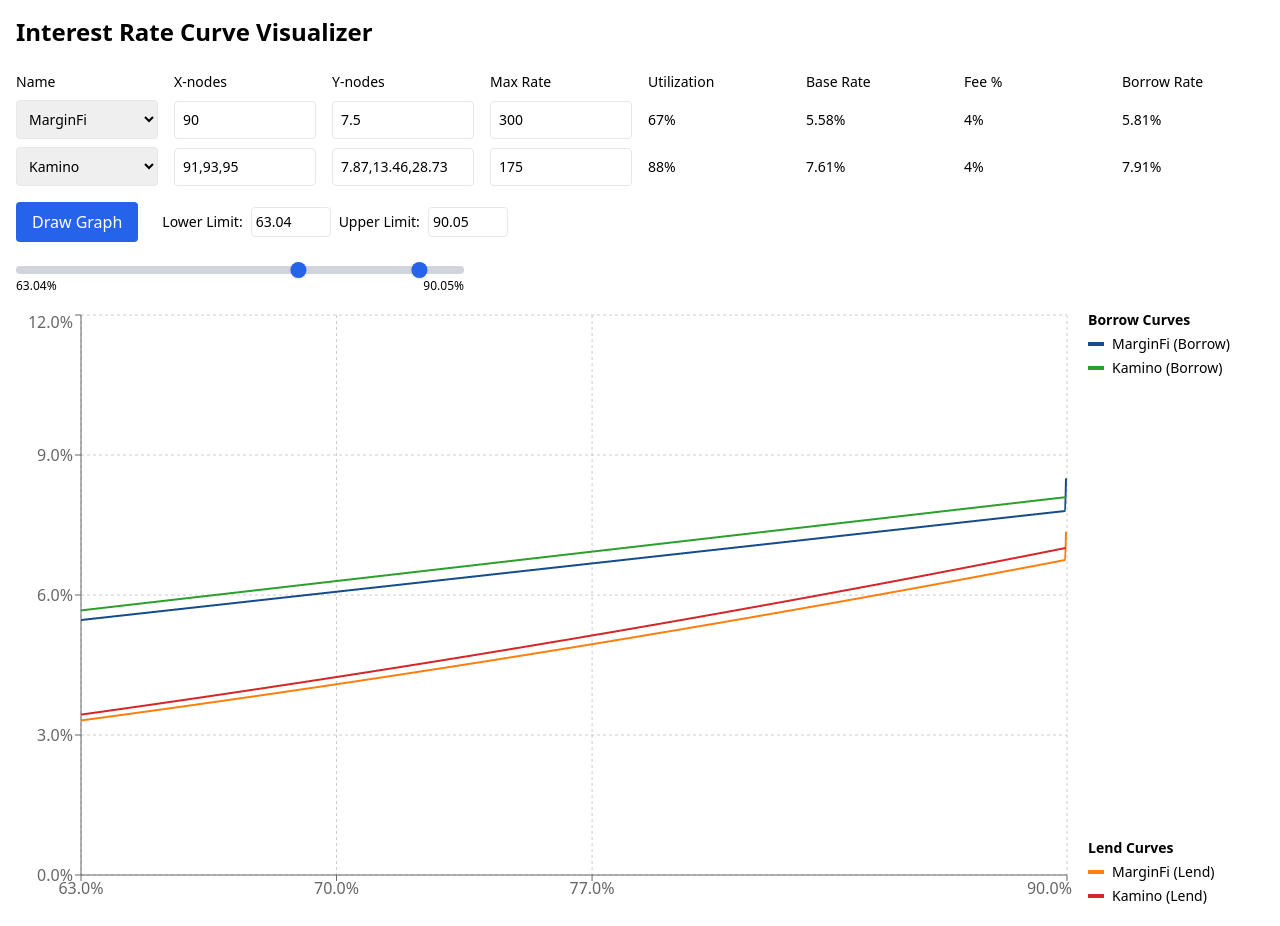
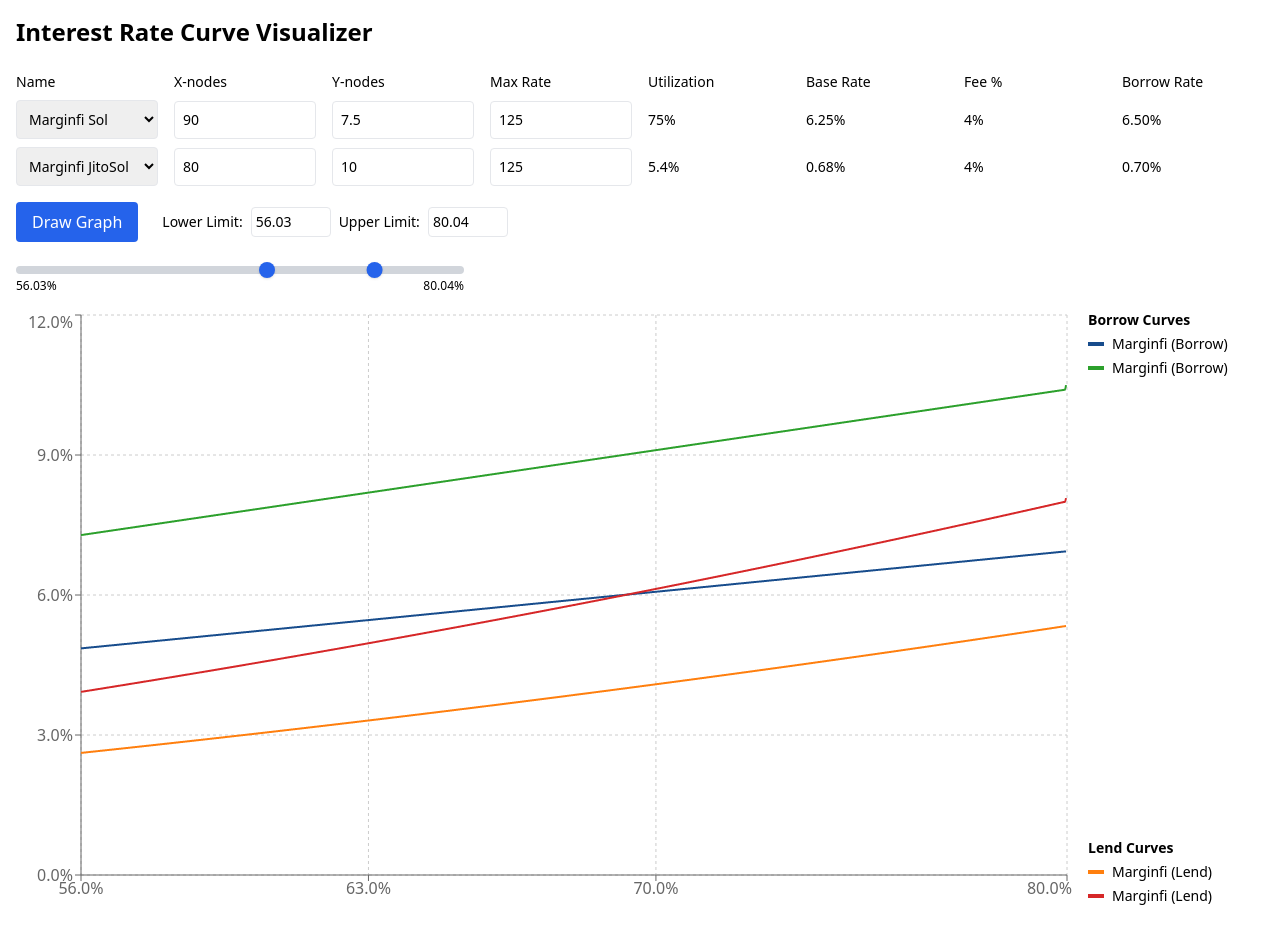
Before and after one commit to efhayes2/interest-rate-curve-app, a React (Vite) app: page / in a window 1280 px wide. Built offline with nearby package versions, Linux system fonts and the light colour scheme.

Commit message:
updated curves.json

```diff
--- a/public/data/curves.json
+++ b/public/data/curves.json
@@ -1,22 +1,246 @@
 [
   {
-    "name": "MarginFi",
+    "name": "Marginfi",
     "type": "Borrow",
-    "token": "SOL",
-    "x": [90],
-    "y": [7.5],
-    "max_rate": 300,
-    "current_utilization": 67,
+    "token": "Sol",
+    "x": [
+      90
+    ],
+    "y": [
+      7.5
+    ],
+    "max_rate": 125,
+    "current_utilization": 75,
+    "protocol_fee": 4
+  },
+  {
+    "name": "Marginfi",
+    "type": "Borrow",
+    "token": "JitoSol",
+    "x": [
+      80
+    ],
+    "y": [
+      10
+    ],
+    "max_rate": 125,
+    "current_utilization": 5.4,
+    "protocol_fee": 4
+  },
+  {
+    "name": "Marginfi",
+    "type": "Borrow",
+    "token": "mSol",
+    "x": [
+      80
+    ],
+    "y": [
+      10
+    ],
+    "max_rate": 125,
+    "current_utilization": 8.8,
+    "protocol_fee": 4
+  },
+  {
+    "name": "Marginfi",
+    "type": "Borrow",
+    "token": "USDC",
+    "x": [
+      85
+    ],
+    "y": [
+      10
+    ],
+    "max_rate": 125,
+    "current_utilization": 57.4,
+    "protocol_fee": 4
+  },
+  {
+    "name": "Marginfi",
+    "type": "Borrow",
+    "token": "USDG",
+    "x": [
+      90
+    ],
+    "y": [
+      10
+    ],
+    "max_rate": 125,
+    "current_utilization": 40.2,
+    "protocol_fee": 4
+  },
+  {
+    "name": "Marginfi",
+    "type": "Borrow",
+    "token": "USDS",
+    "x": [
+      80
+    ],
+    "y": [
+      10
+  ],
+    "max_rate": 125,
+    "current_utilization": 33.2,
+    "protocol_fee": 4
+  },
+  {
+    "name": "Marginfi",
+    "type": "Borrow",
+    "token": "PYUSD",
+    "x": [
+      80
+    ],
+    "y": [
+      10
+    ],
+    "max_rate": 125,
+    "current_utilization": 53.3,
     "protocol_fee": 4
   },
   {
     "name": "Kamino",
     "type": "Borrow",
-    "token": "SOL",
-    "x": [91, 93, 95],
-    "y": [7.87, 13.46, 28.73],
-    "max_rate": 175,
-    "current_utilization": 88,
+    "token": "Sol",
+    "x": [
+      91.0,
+      93.0,
+      95.0
+    ],
+    "y": [
+      7.87,
+      13.46,
+      28.73
+    ],
+    "max_rate": 175.0,
+    "current_utilization": 89,
+    "protocol_fee": 4
+  },
+  {
+    "name": "Kamino",
+    "type": "Borrow",
+    "token": "JitoSol",
+    "x": [
+      80.0,
+      85.0,
+      90.0,
+      95.0
+    ],
+    "y": [
+      25.0,
+      37.0,
+      55.0,
+      86.0
+    ],
+    "max_rate": 139.0,
+    "current_utilization": 0.5,
+    "protocol_fee": 4
+  },
+  {
+    "name": "Kamino",
+    "type": "Borrow",
+    "token": "mSol",
+    "x": [
+      60.0,
+      70.0,
+      80.0,
+      90.0,
+      95.0
+    ],
+    "y": [
+      8.0,
+      9.0,
+      10.0,
+      12.0,
+      15.0
+    ],
+    "max_rate": 139.0,
+    "current_utilization": 1.34,
+    "protocol_fee": 4
+  },
+  {
+    "name": "Kamino",
+    "type": "Borrow",
+    "token": "USDC",
+    "x": [
+      95.0
+    ],
+    "y": [
+      6.18
+    ],
+    "max_rate": 46.0,
+    "current_utilization": 89,
+    "protocol_fee": 4
+  },
+  {
+    "name": "Kamino",
+    "type": "Borrow",
+    "token": "USDS",
+    "x": [
+      85.0,
+      90.0,
+      95.0
+    ],
+    "y": [
+      12.0,
+      21.0,
+      53.0
+    ],
+    "max_rate": 158.0,
+    "current_utilization": 64,
+    "protocol_fee": 4
+  },
+  {
+    "name": "Kamino",
+    "type": "Borrow",
+    "token": "USDG",
+    "x": [
+      85.0,
+      90.0,
+      95.0
+    ],
+    "y": [
+      9.0,
+      13.0,
+      21.0
+    ],
+    "max_rate": 30.0,
+    "current_utilization": 86,
+    "protocol_fee": 4
+  },
+  {
+    "name": "Kamino",
+    "type": "Borrow",
+    "token": "PYUSD",
+    "x": [
+      95.0
+    ],
+    "y": [
+      8.0
+    ],
+    "max_rate": 102.0,
+    "current_utilization": 76,
+    "protocol_fee": 4
+  },
+  {
+    "name": "MarginFi",
+    "type": "Borrow",
+    "token": "USDC",
+    "x": [85],
+    "y": [10.0],
+    "min_rate": 0,
+    "max_rate": 125,
+    "current_utilization": 57.66,
+    "protocol_fee": 6
+  },
+  {
+    "name": "Kamino",
+    "type": "Borrow",
+    "token": "USDC",
+    "x": [95],
+    "y": [6.18],
+    "min_rate": 0,
+    "max_rate": 46,
+    "current_utilization": 83.22,
     "protocol_fee": 4
   },
   {
@@ -24,19 +248,21 @@
     "type": "Borrow",
     "token": "SOL",
     "x": [80, 85, 90, 95],
-    "y": [6.5, 8.54, 13.21, 21],
+    "y": [6.18, 8.54, 13.42, 21.16],
+    "min_rate": 0,
     "max_rate": 65,
-    "current_utilization": 80,
+    "current_utilization": 53.53,
     "protocol_fee": 4
   },
   {
-    "name": "Save",
-    "type": "Borrow",
-    "token": "SOL",
-    "x": [48, 80, 90, 95],
-    "y": [5.25, 6.27, 18.81, 376.17],
-    "max_rate": 65,
-    "current_utilization": 48,
-    "protocol_fee": 4
+  "name": "Save",
+  "type": "Borrow",
+  "token": "SOL",
+  "x": [48, 80, 90, 95],
+  "y": [4.96, 6.27, 18.82, 376.17],
+  "min_rate": 3.76,
+  "max_rate": 400,
+  "current_utilization": 47.51,
+  "protocol_fee": 4
   }
 ]
--- a/src/App.jsx
+++ b/src/App.jsx
@@ -27,9 +27,10 @@ export default function InterestRateCurveApp() {
         fetch("/data/curves.json")
             .then(res => res.json())
             .then(data => {
-                setCurvesList(data);
-                setCurve1(data[0]);
-                setCurve2(data[1]);
+                const withLabels = data.map(c => ({ ...c, label: `${c.name} ${c.token}` }));
+                setCurvesList(withLabels);
+                setCurve1(withLabels[0]);
+                setCurve2(withLabels[1]);
             });
     }, []);
 
@@ -99,15 +100,19 @@ export default function InterestRateCurveApp() {
                 const borrowRate = baseRate * (1 + curve.protocol_fee / 100);
                 return (
                     <div className="grid grid-cols-8 gap-4 items-center text-sm mb-2" key={idx}>
-                        <select className="border p-2 rounded" value={curve.name}
+
+                        <select className="border p-2 rounded" value={`${curve.name} ${curve.token}`}
                                 onChange={(e) => {
-                                    const selected = curvesList.find(c => c.name === e.target.value);
-                                    idx === 0 ? setCurve1({ ...selected }) : setCurve2({ ...selected });
+                                    const selected = curvesList.find(c => c.label === e.target.value);
+                                    if (selected) {
+                                        idx === 0 ? setCurve1({ ...selected }) : setCurve2({ ...selected });
+                                    }
                                 }}>
                             {curvesList.map((c, i) => (
-                                <option key={i} value={c.name}>{c.name}</option>
+                                <option key={i} value={c.label}>{c.label}</option>
                             ))}
                         </select>
+
                         <input className="border p-2 rounded" value={curve.x.join(",")} onChange={(e) => {
                             const newCurve = { ...curve, x: e.target.value.split(",").map(Number) };
                             idx === 0 ? setCurve1(newCurve) : setCurve2(newCurve);
```
Also changed, not shown: 1 other file (tests, documents, lock files or other folders).
